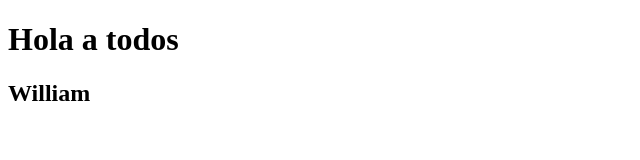
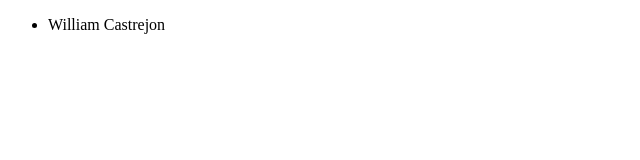
Before and after one commit to WFernandoc07/gitGitHubColaborativo_G14, a plain HTML site: page index.html in a window 1280 px wide. Shown: the whole page, without its empty margins (0-640 px from the left). Drawn offline with Linux system fonts and the light colour scheme.

Commit message:
subiendo nombre

```diff
--- a/index.html
+++ b/index.html
@@ -7,7 +7,8 @@
     <title>Document</title>
 </head>
 <body>
-    <h1>Hola a todos</h1>
-    <h2>William</h2>
+    <ul>
+        <li>William Castrejon</li>
+    </ul>
 </body>
 </html>
```
